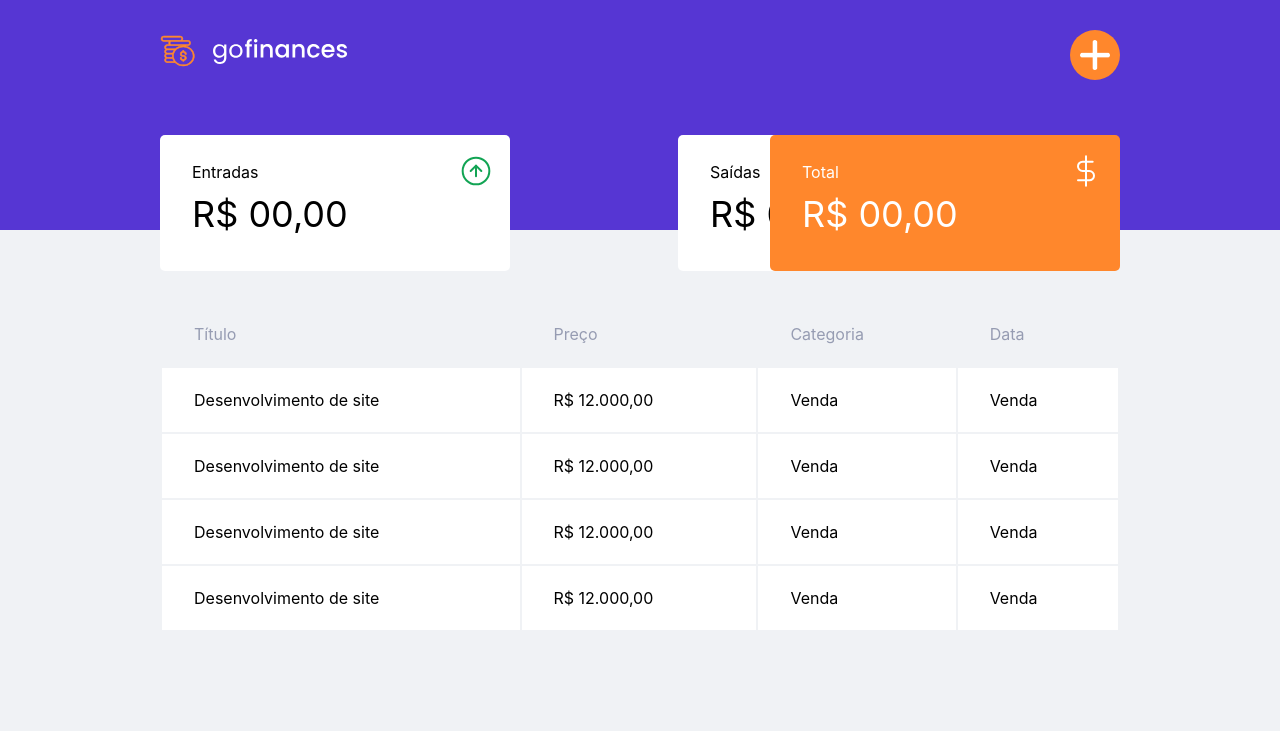
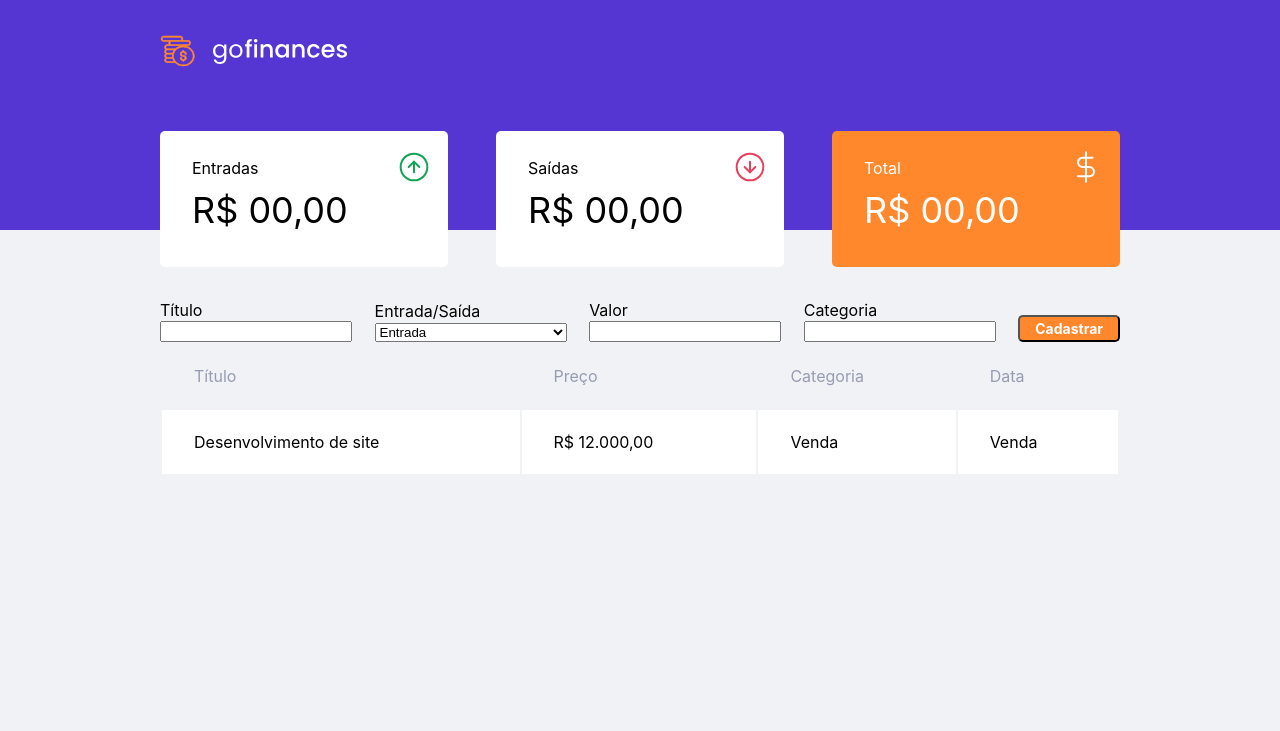
Before and after one commit to igorgoiis/atividade-tec-web, a PHP site: page / in a window 1280 px wide. Shown: the top 731 px of the page. Run offline with PHP 8.4, Linux system fonts and the light colour scheme.

Commit message:
JavaScript em andamento

```diff
--- a/index.html
+++ b/index.html
@@ -9,76 +9,75 @@
 <body>
   <header>
     <div class="container">
-      <a href="javascript:newPopup()" class="add">
-        <img src="./img/mais.png" alt="Adicionar">
-      </a>
       <div class="logo">
         <img src="./img/Group 18.svg" alt="Logo">
       </div>
-      <ul>
-        <li>
+      <div class="display">
         <div class="entradas">
           <div class="titulo">
             <span>Entradas</span>
             <img src="./img/Entradas.svg" alt="">
           </div>
-            <span>R$ 00,00</span>
+          <span id="total-entrada">R$ 00,00</span>
         </div>
-        </li>
-        <li>
         <div class="saidas">
           <div class="titulo">
             <span>Saídas</span>
             <img src="./img/Saídas.svg" alt="">
           </div>
-            <span>R$ 00,00</span>
+          <span id="total-saida">R$ 00,00</span>
         </div>
-        </li>
-        <li>
         <div class="total">
           <div class="titulo">
             <span>Total</span>
             <img src="./img/Total.svg" alt="">
           </div>
-            <span>R$ 00,00</span>
+          <span id="total-total">R$ 00,00</span>
         </div>
-        </li>
-      </ul>
+      </div>
     </div>
   </header>
   <main>
     <div class="container">
+      <div class="input-entrada">
+        <div>
+          <label for="titulo">Título</label>
+          <input type="text" name="titulo" id="titulo">
+        </div>
+        <div>
+          <label for="tipo">Entrada/Saída</label>
+          <select name="tipo" id="tipo">
+            <option value="entrada">Entrada</option>
+            <option value="saida">Saída</option>
+          </select>
+        </div>
+        <div>
+          <label for="valor">Valor</label>
+          <input type="text" name="valor" id="valor">
+        </div>
+        <div>
+          <label for="categoria">Categoria</label>
+          <input type="text" name="categoria" id="categoria">
+        </div>
+        <button id="cad" onclick="cadastrar()">Cadastrar</button>
+      </div>
       <table>
-        <tr>
+        <thead>
+          <tr class="cabecalho">
             <th>Título</th>
             <th>Preço</th>
             <th>Categoria</th>
             <th>Data</th>
           </tr>
+        </thead>
+        <tbody id="tabela">
           <tr>
             <td><span>Desenvolvimento de site</span></td>
             <td><span>R$ 12.000,00</span></td>
             <td><span>Venda</span></td>
             <td><span>Venda</span></td>
           </tr>
-        <tr>
-          <td><span>Desenvolvimento de site</span></td>
-          <td><span>R$ 12.000,00</span></td>
-          <td><span>Venda</span></td>
-          <td><span>Venda</span></td>
-        </tr>
-        <tr>
-          <td><span>Desenvolvimento de site</span></td>
-          <td><span>R$ 12.000,00</span></td>
-          <td><span>Venda</span></td>
-          <td><span>Venda</span></td>
-        </tr>
-        <tr>
-          <td><span>Desenvolvimento de site</span></td>
-          <td><span>R$ 12.000,00</span></td>
-          <td><span>Venda</span></td>
-          <td><span>Venda</span></td>
-        </tr>
+        </tbody>
       </table>
     </div>
   </main>
--- a/script.js
+++ b/script.js
@@ -1,10 +1,63 @@
-function newPopup() {
-  varWindow = window.open (
-    'popup.html',
-    'popup',
-    "width=900, height=500, top=120, left=250, scrollbars=no");
+let db = [];
+
+agora = new Date;
+
+data = agora.getDate() + '/' + agora.getMonth() + '/' + agora.getFullYear();
+console.log(data);
+
+function cadastrar() {
+  data = agora.getDate() + '/' + agora.getMonth() + '/' + agora.getFullYear();
+  titulo = document.getElementById('titulo').value;
+  tipo = document.getElementById('tipo').value;
+  valor = document.getElementById('valor').value;
+  categoria = document.getElementById('categoria').value;
+
+
+  dados = {
+    titulo,
+    tipo,
+    valor,
+    categoria,
+    data
+  }
+
+  db.push(dados);
+  mostrar();
+  entradas();
 }
 
-function closePopup() {
-  fecharWindow = varWindow.close();
+function mostrar() {
+  inserir = '';
+  for (let i = 0; i < db.length; i++) {
+    const element = db[i];
+    tabela = document.getElementById('tabela');
+    inserir = inserir + '<tr><td><span>' + element.titulo +
+    '</span></td> <td><span>R$' + element.valor +
+    '</span></td><td><span>' + element.categoria +
+    '</span></td><td><span>' + element.data + '</span></td></tr>';
+
+  }
+  tabela.innerHTML = inserir;
 }
+
+function entradas() {
+  let totalEntrada = 0;
+  let totalSaida = 0;
+  for (let i = 0; i < db.length; i++) {
+    const element = db[i];
+    console.log(element.tipo)
+    if (element.tipo == 'entrada') {
+      totalEntrada = totalEntrada + parseFloat(element.valor);
+    } else {
+      totalSaida = totalSaida + parseFloat(element.valor);
+    }
+  }
+  valorTotal = totalEntrada - totalSaida;
+  entrada = document.getElementById('total-entrada');
+  saida = document.getElementById('total-saida');
+  total = document.getElementById('total-total');
+
+  entrada.innerHTML = 'R$ ' + totalEntrada;
+  saida.innerHTML = 'R$ ' + totalSaida;
+  total.innerHTML = 'R$ ' + valorTotal;
+}
--- a/style.css
+++ b/style.css
@@ -1,6 +1,7 @@
 body {
   margin: 0;
   background: #F0F2F5;
+  font-family: -apple-system, BlinkMacSystemFont, 'Segoe UI', Roboto, Oxygen, Ubuntu, Cantarell, 'Open Sans', 'Helvetica Neue', sans-serif;
 }
 
 header {
@@ -53,36 +54,34 @@ a.add img {
   margin-top: 10px;
 }
 
-.container ul {
+.container div.display {
   width: 100%;
   display: flex;
   flex: 1;
   justify-content: space-between;
   list-style: none;
+  margin-top: 60px;
 }
 
 /* Entradas */
-.container ul li .entradas {
-  width: 350px;
+.container div.display .entradas {
+  width: 30%;
   height: 136px;
   background: #fff;
   border-radius: 5px;
-  position: absolute;
-  top: 135px;
-  left: 160px;
 }
 
-.container ul li .entradas .titulo img {
+.container div.display .entradas .titulo img {
   margin: 20px 18px 0 0;
 }
 
-.container ul li .entradas .titulo {
+.container div.display .entradas .titulo {
   display: flex;
   flex: 1;
   justify-content: space-between;
 }
 
-.container ul li .entradas .titulo span {
+.container div.display .entradas .titulo span {
   margin: 25px 0 0 32px;
   font-family: -apple-system, BlinkMacSystemFont, 'Segoe UI', Roboto, Oxygen, Ubuntu, Cantarell, 'Open Sans', 'Helvetica Neue', sans-serif;
   font-style: normal;
@@ -91,7 +90,7 @@ a.add img {
   line-height: 24px;
 }
 
-.container ul li .entradas span {
+.container div.display .entradas span {
   margin: 14px 0 0 32px;
   font-family: -apple-system, BlinkMacSystemFont, 'Segoe UI', Roboto, Oxygen, Ubuntu, Cantarell, 'Open Sans', 'Helvetica Neue', sans-serif;
   font-style: normal;
@@ -101,27 +100,24 @@ a.add img {
 }
 
 /* Saidas */
-.container ul li .saidas {
-  width: 350px;
+.container div.display .saidas {
+  width: 30%;
   height: 136px;
   background: #fff;
   border-radius: 5px;
-  position: absolute;
-  top: 135px;
-  left: 678px;
 }
 
-.container ul li .saidas .titulo img {
+.container div.display .saidas .titulo img {
   margin: 20px 18px 0 0;
 }
 
-.container ul li .saidas .titulo {
+.container div.display .saidas .titulo {
   display: flex;
   flex: 1;
   justify-content: space-between;
 }
 
-.container ul li .saidas .titulo span {
+.container div.display .saidas .titulo span {
   margin: 25px 0 0 32px;
   font-family: -apple-system, BlinkMacSystemFont, 'Segoe UI', Roboto, Oxygen, Ubuntu, Cantarell, 'Open Sans', 'Helvetica Neue', sans-serif;
   font-style: normal;
@@ -130,7 +126,7 @@ a.add img {
   line-height: 24px;
 }
 
-.container ul li .saidas span {
+.container div.display .saidas span {
   margin: 14px 0 0 32px;
   font-family: -apple-system, BlinkMacSystemFont, 'Segoe UI', Roboto, Oxygen, Ubuntu, Cantarell, 'Open Sans', 'Helvetica Neue', sans-serif;
   font-style: normal;
@@ -140,28 +136,25 @@ a.add img {
 }
 
 /* Total */
-.container ul li .total {
-  width: 350px;
+.container div.display .total {
+  width: 30%;
   height: 136px;
   background: #FF872C;
   color: #fff;
   border-radius: 5px;
-  position: absolute;
-  top: 135px;
-  right: 160px;
 }
 
-.container ul li .total .titulo img {
+.container div.display .total .titulo img {
   margin: 20px 18px 0 0;
 }
 
-.container ul li .total .titulo {
+.container div.display .total .titulo {
   display: flex;
   flex: 1;
   justify-content: space-between;
 }
 
-.container ul li .total .titulo span {
+.container div.display .total .titulo span {
   margin: 25px 0 0 32px;
   font-family: -apple-system, BlinkMacSystemFont, 'Segoe UI', Roboto, Oxygen, Ubuntu, Cantarell, 'Open Sans', 'Helvetica Neue', sans-serif;
   font-style: normal;
@@ -170,7 +163,7 @@ a.add img {
   line-height: 24px;
 }
 
-.container ul li .total span {
+.container div.display .total span {
   margin: 14px 0 0 32px;
   font-family: -apple-system, BlinkMacSystemFont, 'Segoe UI', Roboto, Oxygen, Ubuntu, Cantarell, 'Open Sans', 'Helvetica Neue', sans-serif;
   font-style: normal;
@@ -187,6 +180,41 @@ main {
   background: #F0F2F5;
   margin-top: 70px;
 }
+
+.container div.input-entrada {
+  display: flex;
+  flex: 1;
+  justify-content: space-between;
+  align-items: center;
+}
+
+.container div.input-entrada div {
+  width: 20%;
+}
+
+.container div.input-entrada div input {
+  width: 100%;
+  box-sizing: border-box;
+}
+
+.container div.input-entrada div select {
+  width: 100%;
+  box-sizing: border-box;
+}
+
+.container div.input-entrada button {
+  background: #FF872C;
+  color: #fff;
+  padding: 3px 15px;
+  margin-top: 14px;
+  border-radius: 5px;
+  text-decoration: none;
+  font-family: -apple-system, BlinkMacSystemFont, 'Segoe UI', Roboto, Oxygen, Ubuntu, Cantarell, 'Open Sans', 'Helvetica Neue', sans-serif;
+  font-size: 14px;
+  font-weight: bold;
+}
+
+
 .container table {
   width: 100%;
 }
@@ -202,7 +230,7 @@ main {
   padding: 10px 0;
 }
 
-.container table tr:not(:first-child) {
+.container table tbody tr {
   background-color: #fff;
   height: 64px;
   margin-bottom: 10px;
```
Also changed, not shown: other parts of style.css (+0 -60 lines), popup.html (deleted, +0 -53 lines). Lines whose indentation alone changed are shown as unchanged.
